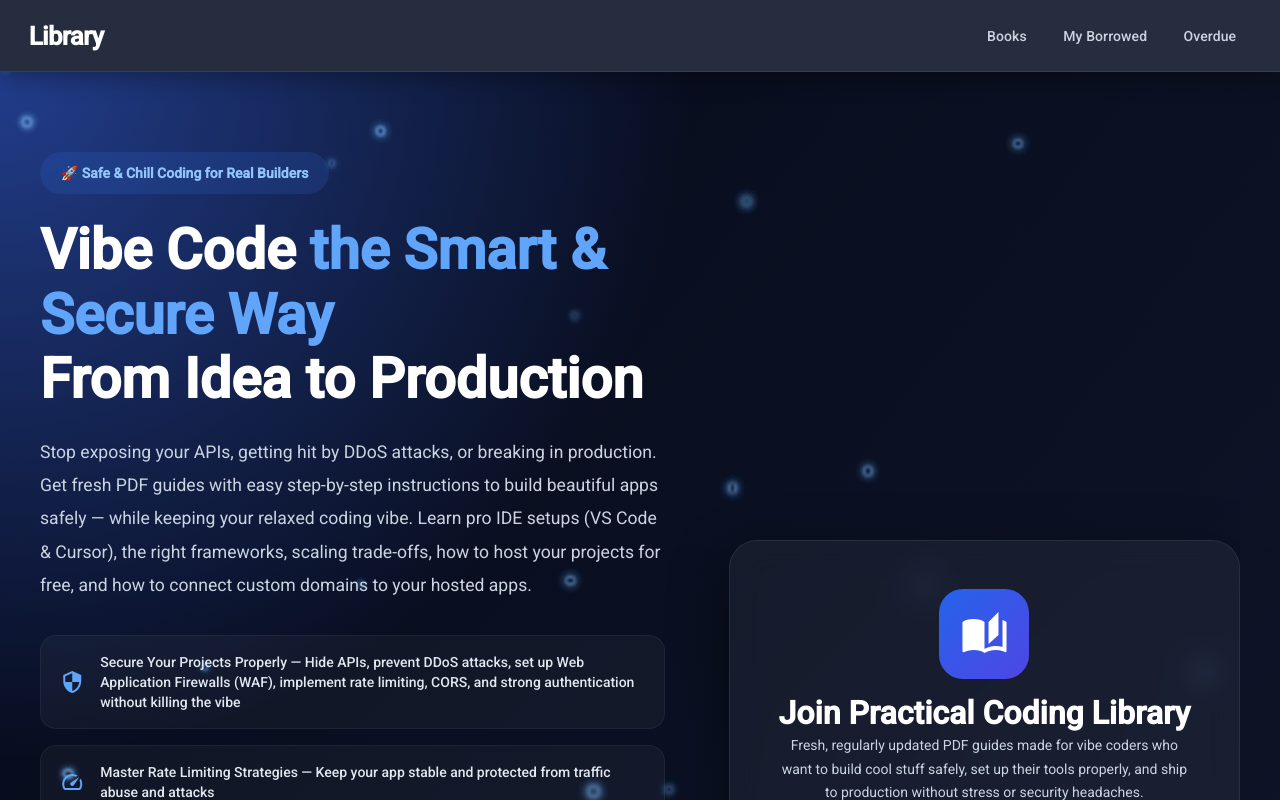
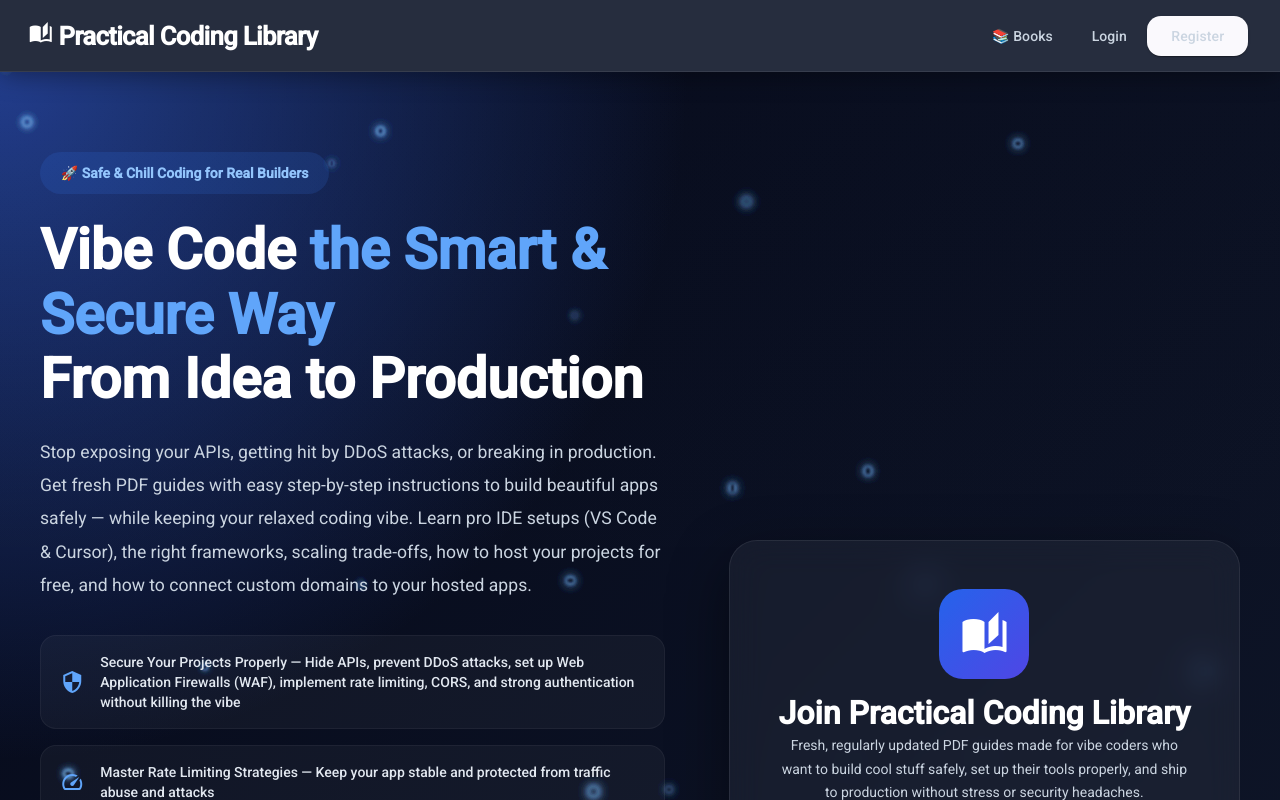
Before and after one commit to TUM17124/FullStack-Online-Library-, an Angular app in the folder FrontEnd/library-frontend/: page /dashboard in a window 1280 px wide. Shown: the top 800 px of the page. Built offline with nearby package versions, Linux system fonts and the light colour scheme.

Commit message:
logic updates

```diff
--- a/FrontEnd/library-frontend/src/app/components/book-list/book-list.ts
+++ b/FrontEnd/library-frontend/src/app/components/book-list/book-list.ts
@@ -1,15 +1,15 @@
-import { Component } from '@angular/core';
+import { Component, HostListener } from '@angular/core';
 import { CommonModule, NgIf, NgForOf } from '@angular/common';
 import { MatTableModule } from '@angular/material/table';
 import { MatButtonModule } from '@angular/material/button';
 import { MatSnackBar } from '@angular/material/snack-bar';
+import { Router } from '@angular/router';                    // ← Added
+
 import { HeaderComponent } from '../header/header';
 import { LibraryService, Book } from '../../services/library';
 import { Observable, BehaviorSubject, switchMap, map } from 'rxjs';
 import { AuthService } from '../../services/auth';
 import { PdfReaderComponent } from '../pdf-reader/pdf-reader.component';
-import { HostListener } from '@angular/core';
-
 
 @Component({
   selector: 'app-book-list',
@@ -22,7 +22,6 @@ import { HostListener } from '@angular/core';
     MatButtonModule,
     HeaderComponent,
     PdfReaderComponent,
-
   ],
   templateUrl: './book-list.html',
   styleUrls: ['./book-list.scss']
@@ -34,44 +33,43 @@ export class BookListComponent {
   books$: Observable<{ [key: string]: Book[] }>;
 
   readingBookUrl: string | null = null;
-
   showScrollTop = false;
 
   constructor(
     private libraryService: LibraryService,
     private snackBar: MatSnackBar,
-    public authService: AuthService
+    public authService: AuthService,
+    private router: Router                      // ← Added for navigation
   ) {
 
     this.books$ = this.refreshTrigger.asObservable().pipe(
-
       switchMap(() => this.libraryService.getBooks()),
-
       map((books: Book[]) => {
-
         const grouped: { [key: string]: Book[] } = {};
-
         books.forEach((book) => {
-
           const key = this.extractKey(book);
-
           if (!grouped[key]) {
             grouped[key] = [];
           }
-
           grouped[key].push(book);
-
         });
-
         return grouped;
-
       })
-
     );
-
   }
 
   borrowBook(id: number) {
+    if (!this.authService.isLoggedIn()) {
+      this.snackBar.open('You need to register or login to borrow books', 'Register', {
+        duration: 6000,
+        panelClass: ['warning-snackbar']
+      }).onAction().subscribe(() => {
+        this.router.navigate(['/register']);
+      });
+      return;
+    }
+
+    // User is logged in → proceed
     this.libraryService.borrowBook(id).subscribe({
       next: () => {
         this.snackBar.open('Book borrowed successfully!', 'Close', { duration: 4000 });
@@ -96,23 +94,18 @@ export class BookListComponent {
   }
 
   readBook(bookId: number) {
-
     this.readingBookUrl = null;
 
     this.libraryService.readBook(bookId).subscribe({
-
       next: (res: { url: string }) => {
         this.readingBookUrl = res.url;
         this.refreshTrigger.next(Date.now());
       },
-
       error: (err) => {
         this.readingBookUrl = null;
         this.snackBar.open(err.error?.error || 'Error opening PDF', 'Close', { duration: 4000 });
       }
-
     });
-
   }
 
   closeReader() {
@@ -131,30 +124,16 @@ export class BookListComponent {
   }
 
   extractKey(book: any): string {
-
     const text = `${book.title} ${book.description || ''}`.toLowerCase();
 
     const keywords = [
-    'angular', 'react', 'vue',
-    'django', 'python', 'java',
-    'javascript', 'typescript',
-    'node', 'spring', 'html', 'css',
-    'flutter', 'dart',
-    'flask',
-    'machine learning',
-    'data science',
-    'artificial intelligence',
-    'deep learning',
-    'retrieval augmented generation',
-    'natural language processing',
-    'computer vision',
-    'cybersecurity',
-    'blockchain',
-    'cloud computing',
-    'devops',
-    'microservices',
-    'kubernetes',
-    'docker'
+      'angular', 'react', 'vue', 'django', 'python', 'java',
+      'javascript', 'typescript', 'node', 'spring', 'html', 'css',
+      'flutter', 'dart', 'flask', 'machine learning', 'data science',
+      'artificial intelligence', 'deep learning', 'retrieval augmented generation',
+      'natural language processing', 'computer vision', 'cybersecurity',
+      'blockchain', 'cloud computing', 'devops', 'microservices',
+      'kubernetes', 'docker'
     ];
 
     for (const key of keywords) {
@@ -162,7 +141,6 @@ export class BookListComponent {
         return key.toUpperCase();
       }
     }
-
     return 'GENERAL';
   }
 
@@ -182,5 +160,4 @@ export class BookListComponent {
   onScroll() {
     this.showScrollTop = window.scrollY > 300;
   }
-
 }
--- a/FrontEnd/library-frontend/src/app/components/header/header.html
+++ b/FrontEnd/library-frontend/src/app/components/header/header.html
@@ -1,6 +1,9 @@
 <mat-toolbar color="primary" class="toolbar">
 
-  <span class="title">Library</span>
+  <span class="title">
+    <mat-icon>auto_stories</mat-icon>
+    Practical Coding Library
+  </span>
 
   <span class="spacer"></span>
 
@@ -14,12 +17,36 @@
     <!-- Navigation menu -->
     <div class="nav-menu" [class.open]="menuOpen">
 
+      <button mat-button routerLink="/books" (click)="closeMenu()">
+        📚 Books
+      </button>
 
-      <button mat-button routerLink="/books" (click)="closeMenu()">Books</button>
-      <button mat-button routerLink="/borrowed" (click)="closeMenu()">My Borrowed</button>
-      <button mat-button routerLink="/overdue" (click)="closeMenu()">Overdue</button>
+      <ng-container *ngIf="isLoggedIn">
+        <button mat-button routerLink="/borrowed" (click)="closeMenu()">
+          My Borrowed
+        </button>
+        <button mat-button routerLink="/overdue" (click)="closeMenu()">
+          Overdue
+        </button>
+      </ng-container>
 
-      <button *ngIf="showLogout" mat-raised-button color="warn" (click)="logout()">Logout</button>
+      <!-- Auth Buttons -->
+      <div class="auth-buttons">
+        <ng-container *ngIf="isLoggedIn; else guestButtons">
+          <button mat-raised-button color="warn" (click)="logout()">
+            Logout
+          </button>
+        </ng-container>
+
+        <ng-template #guestButtons>
+          <button mat-button routerLink="/login" (click)="closeMenu()">
+            Login
+          </button>
+          <button mat-raised-button color="accent" routerLink="/register" (click)="closeMenu()">
+            Register
+          </button>
+        </ng-template>
+      </div>
 
     </div>
 
--- a/FrontEnd/library-frontend/src/app/components/header/header.ts
+++ b/FrontEnd/library-frontend/src/app/components/header/header.ts
@@ -1,4 +1,4 @@
-import { Component, OnInit } from '@angular/core';
+import { Component, OnInit, HostListener, ElementRef, ViewChild } from '@angular/core';
 import { CommonModule } from '@angular/common';
 import { MatToolbarModule } from '@angular/material/toolbar';
 import { MatButtonModule } from '@angular/material/button';
@@ -6,7 +6,6 @@ import { MatIconModule } from '@angular/material/icon';
 import { AuthService } from '../../services/auth';
 import { RouterLink, Router, NavigationEnd } from '@angular/router';
 import { filter } from 'rxjs/operators';
-import { HostListener, ElementRef, ViewChild } from '@angular/core';
 
 @Component({
   selector: 'app-header',
@@ -22,36 +21,26 @@ import { HostListener, ElementRef, ViewChild } from '@angular/core';
   styleUrl: './header.scss'
 })
 export class HeaderComponent implements OnInit {
-  showLogout = true;
+
   menuOpen = false;
+  isLoggedIn = false;
 
-   @ViewChild('navContainer') navContainer!: ElementRef;
+  @ViewChild('navContainer') navContainer!: ElementRef;
 
-  constructor(private router: Router, public authService: AuthService) {}
+  constructor(
+    private router: Router,
+    public authService: AuthService
+  ) {}
 
   ngOnInit(): void {
-    // Check current route on init
-    this.updateLogoutVisibility(this.router.url);
+    this.isLoggedIn = this.authService.isLoggedIn();
 
-    // Listen to navigation events
+    // Listen to route changes
     this.router.events
-  .pipe(filter(event => event instanceof NavigationEnd))
-  .subscribe((event: NavigationEnd) => {
-
-    // check authentication first
-    if (this.authService.isLoggedIn()) {
-      this.updateLogoutVisibility(event.urlAfterRedirects);
-    } else {
-      // optional: force logout UI state
-      this.showLogout = false;
-    }
-
-  });
-  }
-
-  private updateLogoutVisibility(url: string): void {
-    // Hide logout button only on dashboard
-    this.showLogout = !url.includes('/dashboard');
+      .pipe(filter(event => event instanceof NavigationEnd))
+      .subscribe((event: NavigationEnd) => {
+        this.isLoggedIn = this.authService.isLoggedIn();
+      });
   }
 
   toggleMenu() {
@@ -65,15 +54,15 @@ export class HeaderComponent implements OnInit {
   logout() {
     this.authService.logout();
     this.closeMenu();
+    this.router.navigate(['/']);
   }
 
-  // Detect click outside the menu to close it
+  // Close menu when clicking outside
   @HostListener('document:click', ['$event'])
   onClickOutside(event: Event) {
-    if (this.menuOpen && !this.navContainer.nativeElement.contains(event.target)) {
+    if (this.menuOpen && this.navContainer &&
+        !this.navContainer.nativeElement.contains(event.target)) {
       this.menuOpen = false;
-    } }
-
-
-
+    }
+  }
 }
```
Lines whose indentation alone changed are shown as unchanged.
